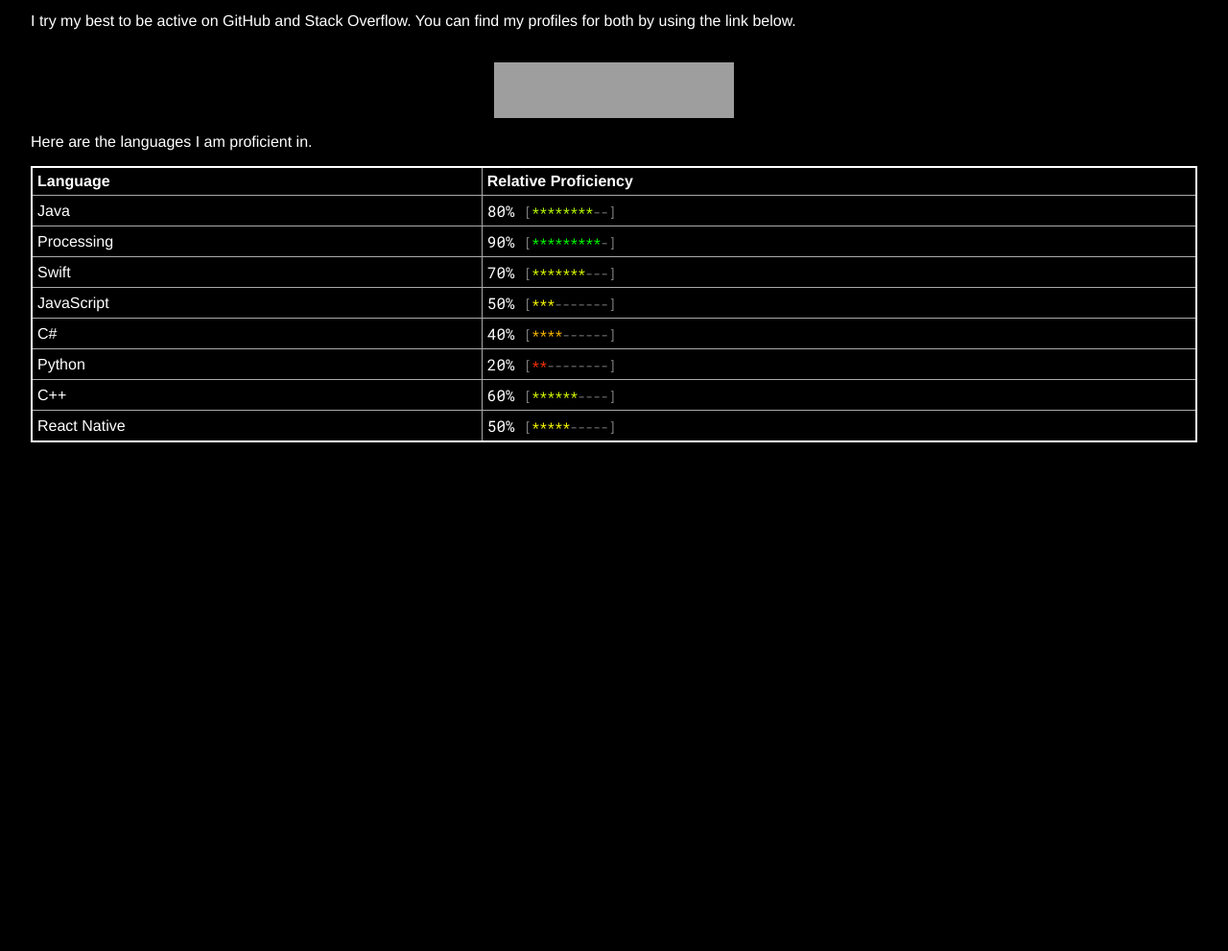
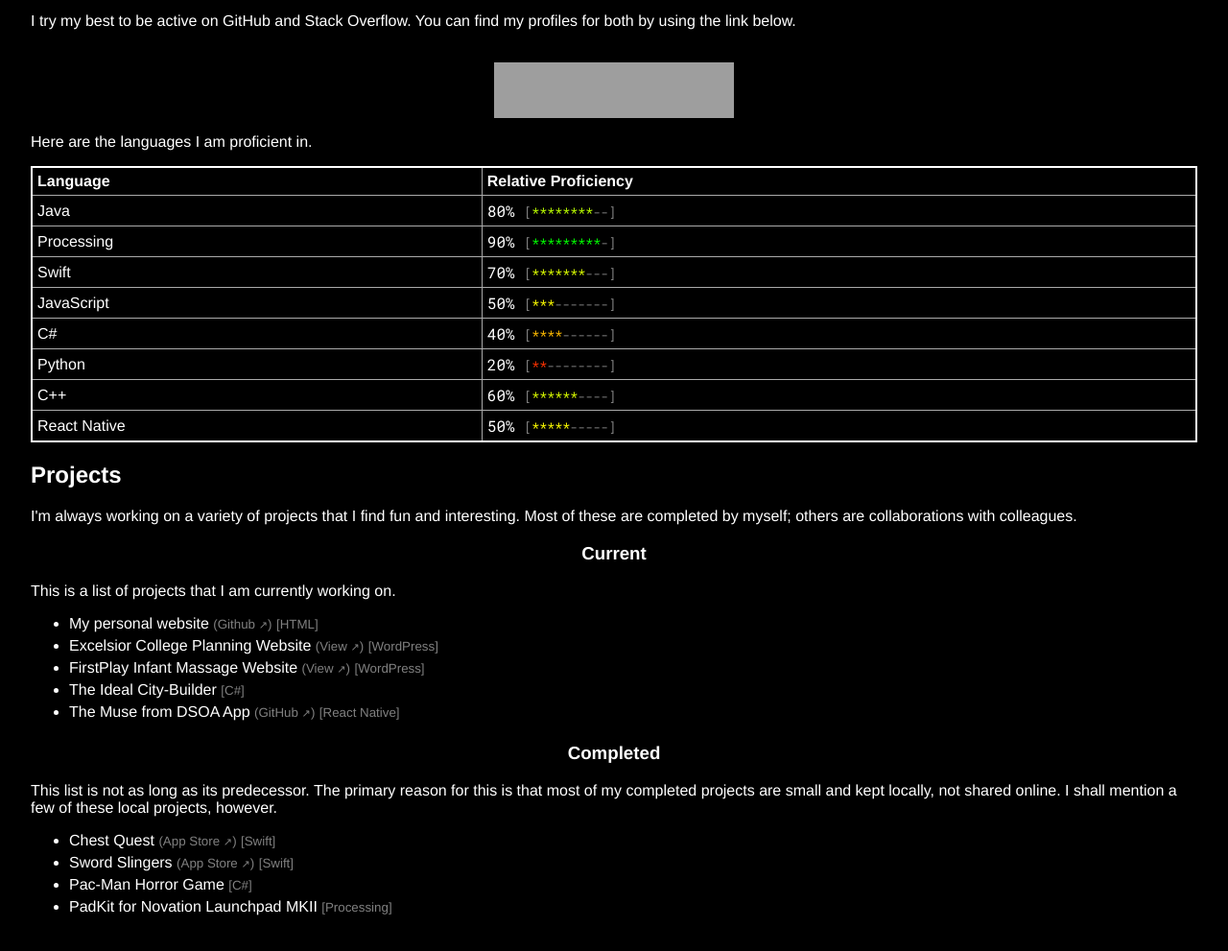
Before and after one commit to benben28405678/BenWebsite, a plain HTML site: page programming.html in a window 1280 px wide. Shown: the part 111-1102 px from the top of the page at 96% size. Before the commit the page ends 800 px from the top, so only its background shows below. Drawn offline with Linux system fonts and the light colour scheme; grey boxes are pictures that could not be loaded; a script that the page names is missing.

Commit message:
Current and Completed Projects list.

```diff
--- a/programming.html
+++ b/programming.html
@@ -10,7 +10,10 @@
     <link rel="stylesheet" href="/style.css" />
 
     <!-- import custom fonts -->
-    <link href="https://fonts.googleapis.com/css?family=Roboto+Mono&display=swap" rel="stylesheet">
+    <link
+      href="https://fonts.googleapis.com/css?family=Roboto+Mono&display=swap"
+      rel="stylesheet"
+    />
 
     <!-- import the webpage's javascript file -->
     <script src="/script.js" defer></script>
@@ -18,22 +21,37 @@
   <body>
     <h1>Computer Programming</h1>
     <p>
-      Programming and mathematics are two of my most favorite STEM-related fields. You can learn more about my coding lifestyle on this page.
+      Programming and mathematics are two of my most favorite STEM-related
+      fields. You can learn more about my coding lifestyle on this page.
     </p>
 
     <p>
-      I try my best to be active on GitHub and Stack Overflow. You can find my profiles for both by using the link below.
+      I try my best to be active on GitHub and Stack Overflow. You can find my
+      profiles for both by using the link below.
     </p>
 
     <div class="git_embed">
-      <div class="github-card" data-github="benben28405678" data-width="400" data-height="" data-theme="default"></div>
+      <div
+        class="github-card"
+        data-github="benben28405678"
+        data-width="400"
+        data-height=""
+        data-theme="default"
+      ></div>
     </div>
     <script src="//cdn.jsdelivr.net/github-cards/latest/widget.js"></script>
 
     <br />
 
     <div class="stack_embed">
-      <a href="https://stackoverflow.com/users/12101201/ben-myers"><img src="https://stackoverflow.com/users/flair/12101201.png?theme=dark" width="208" height="58" alt="profile for Ben Myers at Stack Overflow, Q&amp;A for professional and enthusiast programmers" title="profile for Ben Myers at Stack Overflow, Q&amp;A for professional and enthusiast programmers"></a>
+      <a href="https://stackoverflow.com/users/12101201/ben-myers"
+        ><img
+          src="https://stackoverflow.com/users/flair/12101201.png?theme=dark"
+          width="208"
+          height="58"
+          alt="profile for Ben Myers at Stack Overflow, Q&amp;A for professional and enthusiast programmers"
+          title="profile for Ben Myers at Stack Overflow, Q&amp;A for professional and enthusiast programmers"
+      /></a>
     </div>
 
     <p>
@@ -47,36 +65,165 @@
       </tr>
       <tr>
         <td>Java</td>
-        <td class="code">80% <small>[<span style="color: #bbff00">********</span>--]</small></td>
+        <td class="code">
+          80% <small>[<span style="color: #bbff00">********</span>--]</small>
+        </td>
       </tr>
       <tr>
         <td>Processing</td>
-        <td class="code">90% <small>[<span style="color: #00ff00">*********</span>-]</small></td>
+        <td class="code">
+          90% <small>[<span style="color: #00ff00">*********</span>-]</small>
+        </td>
       </tr>
       <tr>
         <td>Swift</td>
-        <td class="code">70% <small>[<span style="color: #ddff00">*******</span>---]</small></td>
+        <td class="code">
+          70% <small>[<span style="color: #ddff00">*******</span>---]</small>
+        </td>
       </tr>
       <tr>
         <td>JavaScript</td>
-        <td class="code">50% <small>[<span style="color: #ffff00">***</span>-------]</small></td>
+        <td class="code">
+          50% <small>[<span style="color: #ffff00">***</span>-------]</small>
+        </td>
       </tr>
       <tr>
         <td>C#</td>
-        <td class="code">40% <small>[<span style="color: #ffbb00">****</span>------]</small></td>
+        <td class="code">
+          40% <small>[<span style="color: #ffbb00">****</span>------]</small>
+        </td>
       </tr>
       <tr>
         <td>Python</td>
-        <td class="code">20% <small>[<span style="color: #ff3300">**</span>--------]</small></td>
+        <td class="code">
+          20% <small>[<span style="color: #ff3300">**</span>--------]</small>
+        </td>
       </tr>
       <tr>
         <td>C++</td>
-        <td class="code">60% <small>[<span style="color: #ddff00">******</span>----]</small></td>
+        <td class="code">
+          60% <small>[<span style="color: #ddff00">******</span>----]</small>
+        </td>
       </tr>
       <tr>
         <td>React Native</td>
-        <td class="code">50% <small>[<span style="color: #ffff00">*****</span>-----]</small></td>
+        <td class="code">
+          50% <small>[<span style="color: #ffff00">*****</span>-----]</small>
+        </td>
       </tr>
     </table>
+
+    <h2>
+      Projects
+    </h2>
+
+    <p>
+      I'm always working on a variety of projects that I find fun and
+      interesting. Most of these are completed by myself; others are
+      collaborations with colleagues.
+    </p>
+
+    <h3>
+      Current
+    </h3>
+
+    <p>
+      This is a list of projects that I am currently working on.
+    </p>
+
+    <ul>
+      <li class="spaced_list">
+        My personal website
+        <small
+          >(<a
+            class="small_link"
+            href="https://github.com/benben28405678/BenWebsite"
+            target="_blank"
+            >Github</a
+          >
+          <small>↗</small>)</small
+        > <small>[HTML]</small>
+      </li>
+      <li class="spaced_list">
+        Excelsior College Planning Website
+        <small
+          >(<a
+            class="small_link"
+            href="https://github.com/benben28405678/BenWebsite"
+            target="_blank"
+            >View</a
+          >
+          <small>↗</small>)</small
+        > <small>[WordPress]</small>
+      </li>
+      <li class="spaced_list">
+        FirstPlay Infant Massage Website
+        <small
+          >(<a
+            class="small_link"
+            href="https://github.com/benben28405678/BenWebsite"
+            target="_blank"
+            >View</a
+          >
+          <small>↗</small>)</small
+        > <small>[WordPress]</small>
+      </li>
+      <li class="spaced_list">
+        The Ideal City-Builder <small>[C#]</small>
+      </li>
+      <li class="spaced_list">
+        The Muse from DSOA App
+        <small
+          >(<a
+            class="small_link"
+            href="https://github.com/benben28405678/BenWebsite"
+            target="_blank"
+            >GitHub</a
+          >
+          <small>↗</small>)</small
+        > <small>[React Native]</small>
+      </li>
+    </ul>
+
+    <h3>
+      Completed
+    </h3>
+
+    <p>
+      This list is not as long as its predecessor. The primary reason for this is that most of my completed projects are small and kept locally, not shared online. I shall mention a few of these local projects, however.
+    </p>
+
+    <ul>
+      <li class="spaced_list">
+        Chest Quest
+        <small
+          >(<a
+            class="small_link"
+            href="https://www.google.com/url?sa=t&rct=j&q=&esrc=s&source=web&cd=1&cad=rja&uact=8&ved=2ahUKEwjgkfmai8bnAhUBm1kKHZbKAcYQFjAAegQIBRAB&url=https%3A%2F%2Fapps.apple.com%2Fin%2Fapp%2Fchest-quest%2Fid1447892821&usg=AOvVaw2HK6Vamie0AoZV7tmypQzt"
+            target="_blank"
+            >App Store</a
+          >
+          <small>↗</small>)</small
+        > <small>[Swift]</small>
+      </li>
+      <li class="spaced_list">
+        Sword Slingers
+        <small
+          >(<a
+            class="small_link"
+            href="https://www.google.com/url?sa=t&rct=j&q=&esrc=s&source=web&cd=10&cad=rja&uact=8&ved=2ahUKEwisioemi8bnAhVIqlkKHafGDyEQFjAJegQIAhAB&url=https://apps.apple.com/us/app/sword-slingers/id1473758391&usg=AOvVaw0v_bXF3MmQ_gYwHvw0H63Z"
+            target="_blank"
+            >App Store</a
+          >
+          <small>↗</small>)</small
+        > <small>[Swift]</small>
+      </li>
+      <li class="spaced_list">
+        Pac-Man Horror Game <small>[C#]</small>
+      </li>
+      <li class="spaced_list">
+        PadKit for Novation Launchpad MKII <small>[Processing]</small>
+      </li>
+    </ul>
   </body>
 </html>
--- a/style.css
+++ b/style.css
@@ -97,6 +97,14 @@ a {
   color: white;
 }
 
+.small_link {
+  color: gray;
+}
+
+.small_link:hover {
+  color: #ff00ff;
+}
+
 a:hover {
   color: #80f0ff;
   background-color: black;
```
Also changed, not shown: index.html (+1 -1 lines).
